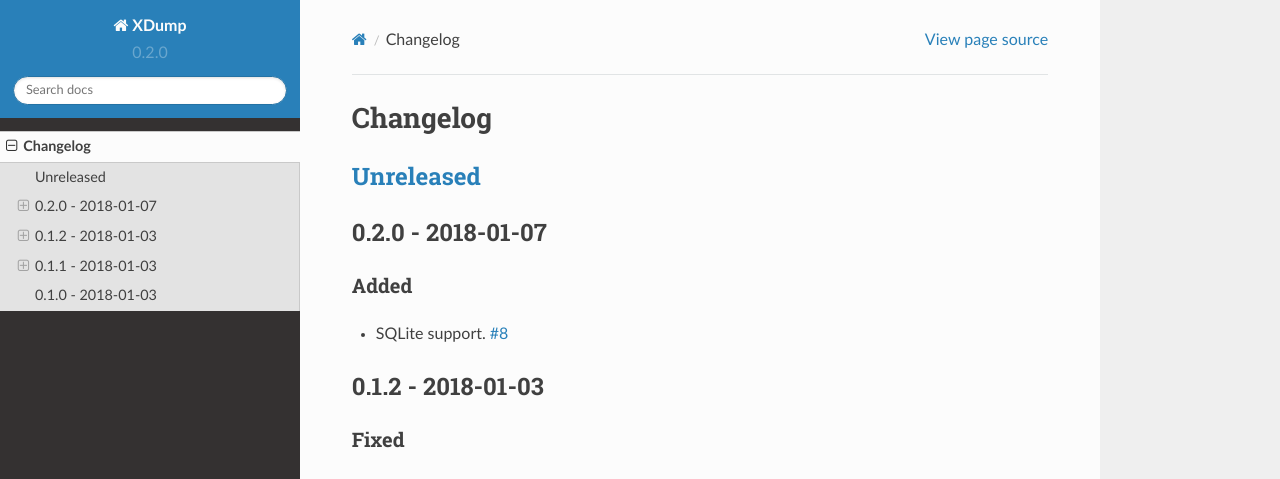
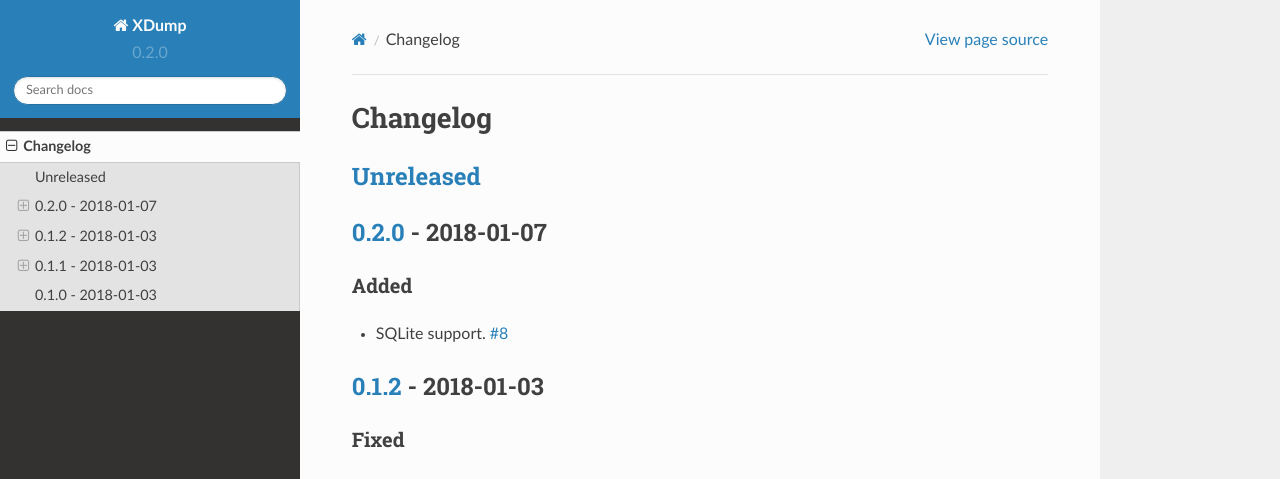
Before and after one commit to Stranger6667/xdump, a Sphinx documentation site: the page built from docs/changelog.rst, in a window 1280 px wide and 947 px high. Shown: the top 479 px of the window. Built offline with Sphinx 7.4.7 and the Read the Docs theme 2.0.0, drawn with Linux system fonts in a browser that asks for light colours.

Commit message:
Missed links

```diff
--- a/docs/changelog.rst
+++ b/docs/changelog.rst
@@ -6,16 +6,16 @@
 `Unreleased`_
 -------------
 
-0.2.0 - 2018-01-07
-------------------
+`0.2.0`_ - 2018-01-07
+---------------------
 
 Added
 ~~~~~
 
 - SQLite support. `#8`_
 
-0.1.2 - 2018-01-03
-------------------
+`0.1.2`_ - 2018-01-03
+---------------------
 
 Fixed
 ~~~~~
```
